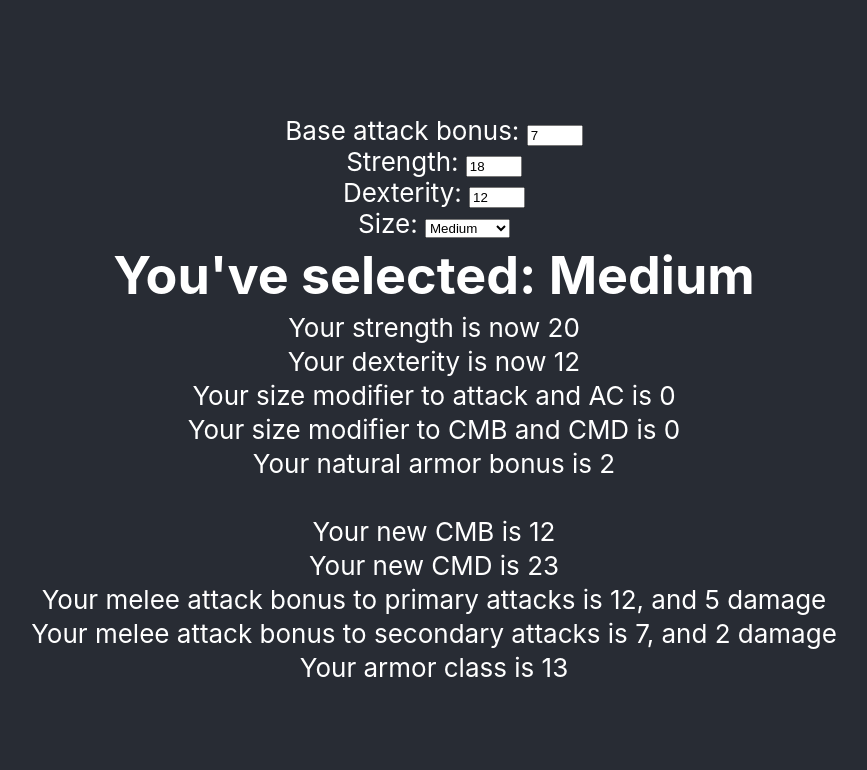
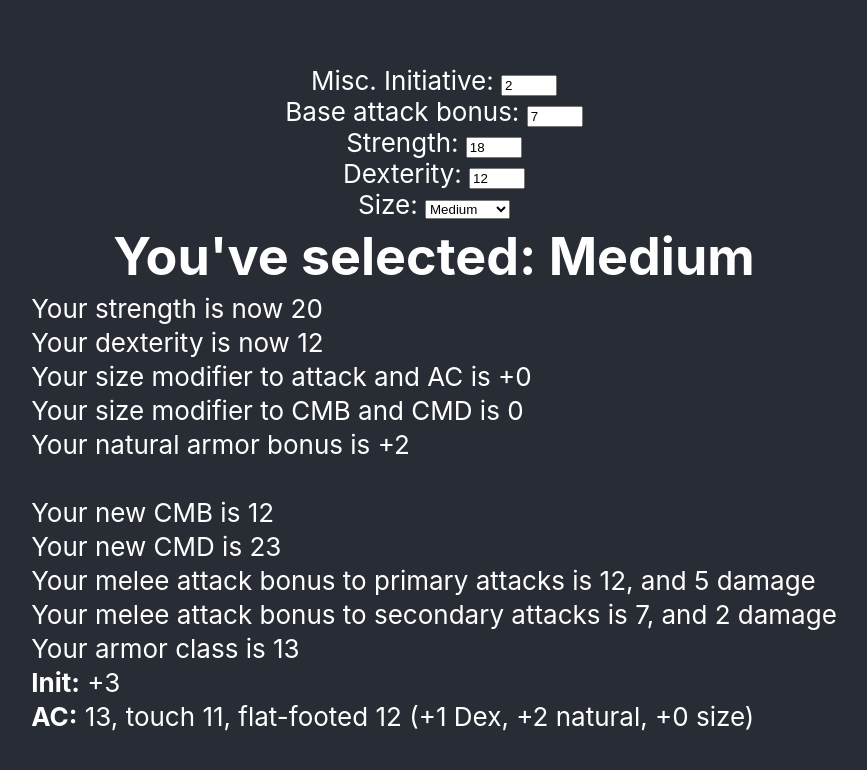
Before and after one commit to ethanvernon/interactive-wildshape, a React (Create React App) app: page / in a window 1280 px wide. Shown: the top 770 px of the page, without its empty margins (206-1073 px from the left). Built offline with nearby package versions, Linux system fonts and the light colour scheme.

Commit message:
Added new component for initiative, started making state block in Sibling.js

```diff
--- /dev/null
+++ b/src/InitiativeInput.js
@@ -0,0 +1,36 @@
+import React, { Component } from 'react';
+import './App.css';
+
+export class InitiativeInput extends Component {
+  constructor(props) {
+    super(props);
+    this.handleInitChange = this.handleInitChange.bind(this);
+  }
+
+  handleInitChange(e) {
+  	/*console.log(e.target.value);
+    const newStrength = this.props.changeStr(parseInt(e.target.value));
+    console.log("changeStr changed to "+ newStrength);
+    this.props.onChange(newStrength);*/
+
+    this.props.onChange(e.target.value);
+  }
+
+
+
+
+  render() {
+    return (
+      <div>
+        <span>Misc. Initiative: </span>
+        <input
+        	id="initBonus"
+        	type="number"
+        	min="-2"
+        	max="6"
+        	defaultValue={this.props.initBonus}
+        	onInput = {this.handleInitChange}/>
+      </div>
+    );
+  }
+}
--- a/src/Parent.js
+++ b/src/Parent.js
@@ -5,6 +5,7 @@ import { Sibling } from './Sibling';
 import { StrInput } from './StrInput';
 import { DexInput } from './DexInput';
 import { BabInput } from './BabInput';
+import { InitiativeInput } from './InitiativeInput';
 
 export class Parent extends Component {
   constructor(props) {
@@ -24,7 +25,12 @@ export class Parent extends Component {
       CMB: 12,
       CMD: 23,
       naturalArmor: 2,
-      armorClass: 13
+      armorClass: 13,
+      touchAC: 11,
+      flatfootAC: 12,
+      initiative: 3,
+      modInit: 3,
+      initBonus: 2
     };
     this.changeForm = this.changeForm.bind(this);
     this.checkStrength = this.checkStrength.bind(this);
@@ -36,6 +42,7 @@ export class Parent extends Component {
     this.checkMabOnSizeChange = this.checkMabOnSizeChange.bind(this);
     this.changeBabState = this.changeBabState.bind(this);
     this.checkNaturalArmor = this.checkNaturalArmor.bind(this);
+    this.changeInitState = this.changeInitState.bind(this);
   }
 
 
@@ -54,7 +61,10 @@ export class Parent extends Component {
       CMB: newSizeModCMBD + (newForm == "Tiny" || newForm == "Dimunitive" ? Math.floor((newDex-10)/2) : Math.floor((newStrength-10)/2)) + this.state.bab,
       CMD: 10 + newSizeModCMBD + Math.floor((newStrength-10)/2) + Math.floor((newDex-10)/2) + this.state.bab,
       naturalArmor: naturalArmor,
-      armorClass: 10 + newSizeModAA + Math.floor((newDex-10)/2) + naturalArmor
+      armorClass: 10 + newSizeModAA + Math.floor((newDex-10)/2) + naturalArmor,
+      touchAC: 10 + newSizeModAA + Math.floor((newDex-10)/2),
+      flatfootAC: 10 + newSizeModAA + naturalArmor,
+      modInit: newDex
     });
   }
 
@@ -86,8 +96,9 @@ export class Parent extends Component {
       modDex: mod,
       CMB: this.state.modCMBD + (this.state.form == "Tiny" || this.state.form == "Dimunitive" ? Math.floor((mod-10)/2) : Math.floor((this.state.modStrength-10)/2)) + this.state.bab,
       CMD: 10 + this.state.modCMBD + Math.floor((this.state.modStrength-10)/2) + Math.floor((mod-10)/2) + this.state.bab,
-      armorClass: 10 + this.state.modAA + Math.floor((mod-10)/2) + this.state.naturalArmor
-
+      armorClass: 10 + this.state.modAA + Math.floor((mod-10)/2) + this.state.naturalArmor,
+      touchAC: 10 + this.state.modAA + Math.floor((mod-10)/2),
+      modInit: Math.floor((mod-10)/2) + this.state.initBonus
     });
 
     console.log("Dexterity is " + this.state.dex);
@@ -106,6 +117,13 @@ export class Parent extends Component {
     });
 
     console.log("modified melee attack bonus is " + this.state.modMAB);
+  }
+
+  changeInitState(newInit) {
+    this.setState({
+      initBonus: newInit,
+      modInit: parseInt(newInit) + Math.floor((this.state.modDex-10)/2)
+    })
   }
 
 
@@ -275,6 +293,9 @@ export class Parent extends Component {
   render() {
     return (
       <div>
+      <InitiativeInput
+          onChange = {this.changeInitState}
+          initBonus = {this.state.initBonus} />
         <BabInput
           onChange = {this.changeBabState}
           changeBab = {this.checkMabOnBabChange}
@@ -307,6 +328,9 @@ export class Parent extends Component {
           CMD = {this.state.CMD}
           naturalArmor = {this.state.naturalArmor}
           AC = {this.state.armorClass}
+          initiative = {this.state.modInit}
+          ffAC = {this.state.flatfootAC}
+          touchAC = {this.state.touchAC}
           />
       </div>
       );
--- a/src/Sibling.js
+++ b/src/Sibling.js
@@ -8,7 +8,7 @@ export class Sibling extends Component {
     const form = this.props.form;
     const strength = this.props.modStrength;
     const dexterity = this.props.modDex;
-    const modAA = this.props.modAA;
+    const modAA = this.props.modAA < 0 ? this.props.modAA : "+" + this.props.modAA;
     const modCMBD = this.props.modCMBD;
     const modMab = this.props.modMab;
     const secondaryMab = parseInt(this.props.modMab)-5;
@@ -16,8 +16,12 @@ export class Sibling extends Component {
     const secondDamage = this.props.meleeDamageSecondary;
     const CMB = this.props.CMB;
     const CMD = this.props.CMD;
-    const naturalArmor = this.props.naturalArmor;
+    const naturalArmor = "+" + this.props.naturalArmor;
     const AC = this.props.AC;
+    const initiative = this.props.initiative < 0 ? this.props.initiative : "+" + this.props.initiative;
+    const touchAC = this.props.touchAC;
+    const ffAC = this.props.ffAC;
+    const dexMOD = Math.floor((this.props.modDex-10)/2) < 0 ? Math.floor((this.props.modDex-10)/2) : "+" + Math.floor((this.props.modDex-10)/2);
 
     return (
       <div>
@@ -33,6 +37,8 @@ export class Sibling extends Component {
         <p>Your melee attack bonus to primary attacks is {modMab}, and {primDamage} damage</p>
         <p>Your melee attack bonus to secondary attacks is {secondaryMab}, and {secondDamage} damage</p>
         <p>Your armor class is {AC}</p>
+        <p><b>Init:</b> {initiative}</p>
+        <p><b>AC:</b> {AC}, touch {touchAC}, flat-footed {ffAC} ({dexMOD} Dex, {naturalArmor} natural, {modAA} size)</p>
       </div>
     );
   }
--- a/src/index.css
+++ b/src/index.css
@@ -19,4 +19,5 @@ h1 {
 
 p {
 	margin: 3px;
+  text-align:left;
 }
```
